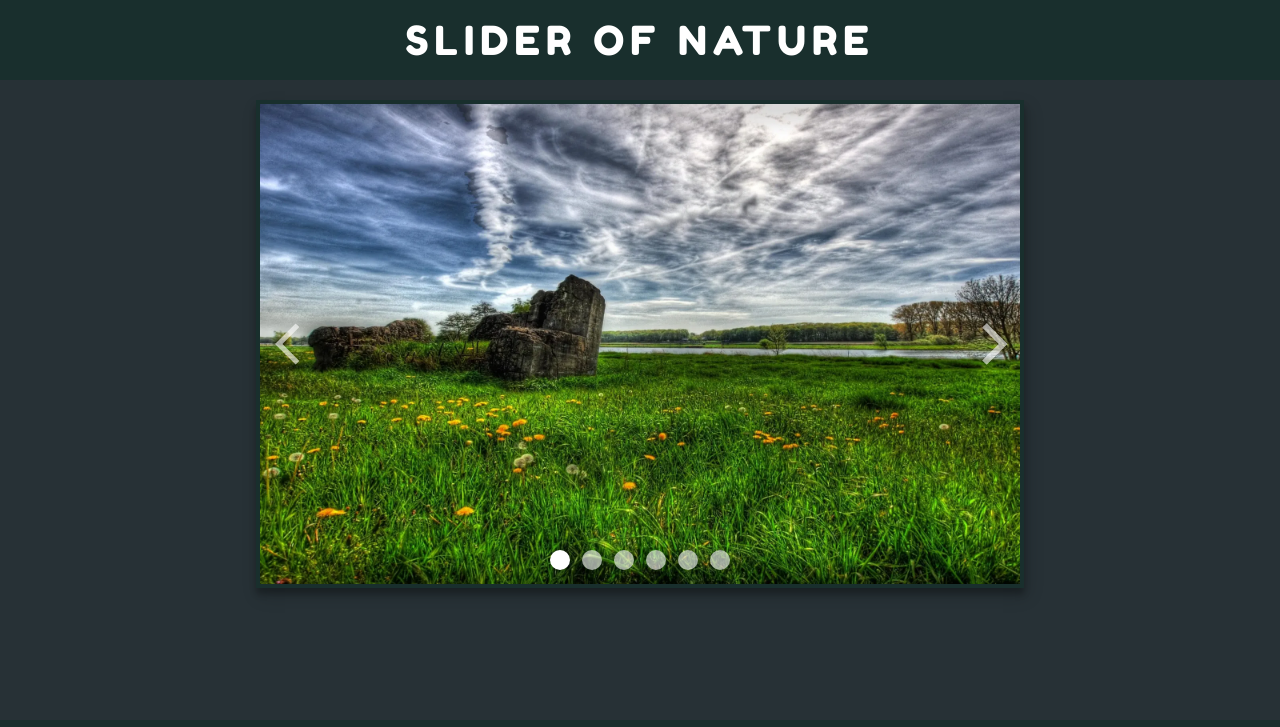
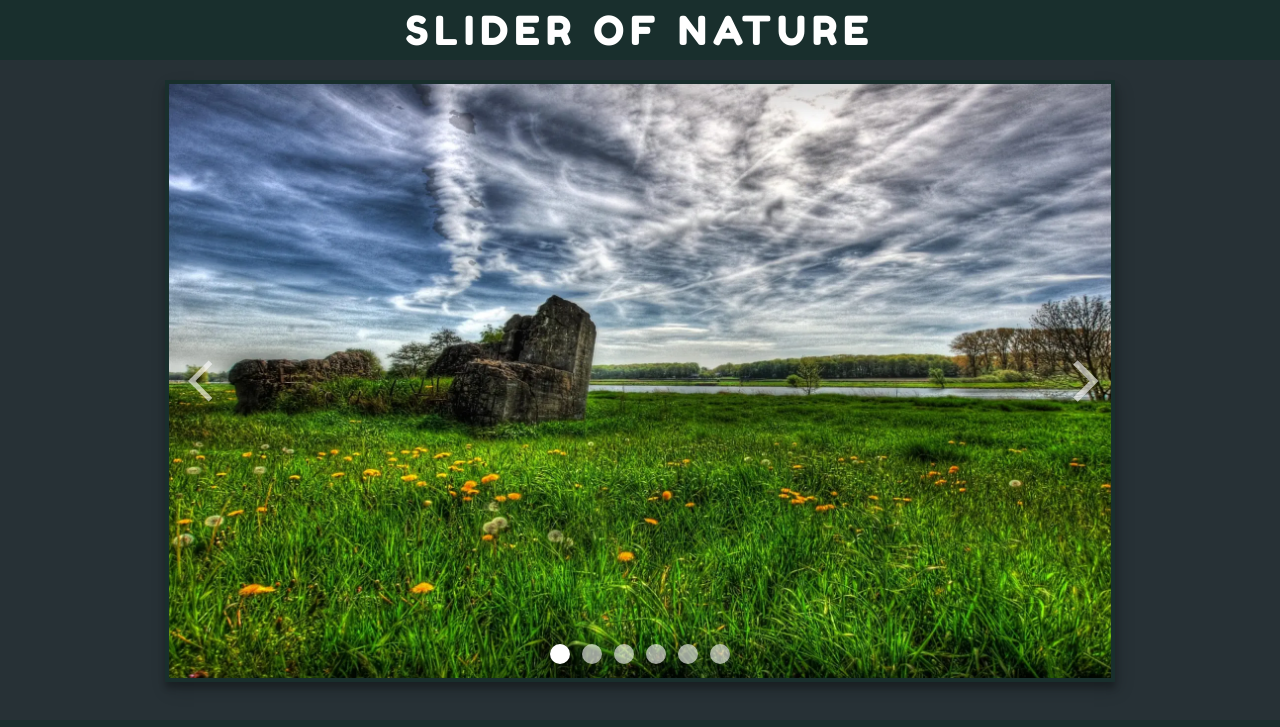
Before and after one commit to Alexej-Ilyutik/Slider-swiper, a website built with webpack: page slider-task/src/index.html in a window 1280 px wide. Shown: the top 727 px of the page. Built offline with nearby package versions, Linux system fonts and the light colour scheme.

Commit message:
fix: change adaptive

```diff
--- a/slider-task/src/index.html
+++ b/slider-task/src/index.html
@@ -8,6 +8,7 @@
     <title>Slider</title>
   </head>
   <body>
+    <div class="wrapper">
       <header class="header">
         <h1>slider of nature</h1>
       </header>
@@ -16,12 +17,36 @@
           <button class="slider__btn slider__prev"></button>
           <button class="slider__btn slider__next"></button>
           <div class="slider-container">
-          <img class="slider__image" src="assets/img/01.webp" alt="project1" />
-          <img class="slider__image" src="assets/img/02.webp" alt="project2" />
-          <img class="slider__image" src="assets/img/03.webp" alt="project3" />
-          <img class="slider__image" src="assets/img/04.webp" alt="project4" />
-          <img class="slider__image" src="assets/img/05.webp" alt="project5" />
-          <img class="slider__image" src="assets/img/06.webp" alt="project6" />
+            <img
+              class="slider__image"
+              src="assets/img/01.webp"
+              alt="project1"
+            />
+            <img
+              class="slider__image"
+              src="assets/img/02.webp"
+              alt="project2"
+            />
+            <img
+              class="slider__image"
+              src="assets/img/03.webp"
+              alt="project3"
+            />
+            <img
+              class="slider__image"
+              src="assets/img/04.webp"
+              alt="project4"
+            />
+            <img
+              class="slider__image"
+              src="assets/img/05.webp"
+              alt="project5"
+            />
+            <img
+              class="slider__image"
+              src="assets/img/06.webp"
+              alt="project6"
+            />
           </div>
           <ul class="slider__bullets"></ul>
         </div>
@@ -37,5 +62,6 @@
           <p>2022</p>
         </div>
       </footer>
+    </div>
   </body>
 </html>
--- a/slider-task/src/main.js
+++ b/slider-task/src/main.js
@@ -40,6 +40,7 @@ function init() {
 }
 
 window.addEventListener('resize', init);
+window.addEventListener('load', init);
 init();
 
 function createBullets() {
--- a/slider-task/src/styles/_main.scss
+++ b/slider-task/src/styles/_main.scss
@@ -1,21 +1,16 @@
 @import '_style.scss';
 
-body {
-  background-color: #000;
-  height: 100vh;
-  display: flex;
-  flex-direction: column;
-  align-content: space-between;
-  justify-content: space-between;
-  .main {
+
+.main {
     width: 100vw;
     background-color: $bg-color;
-    flex: 1 0 auto;
+    flex: 1 1 auto;
   }
-}
+
 
 .carousel {
-  max-width: 60%;
+  max-width: 950px;
+  height: auto;
   margin: 20px auto 20px auto;
   overflow: hidden;
   border: 4px solid $main-color;
--- a/slider-task/src/styles/_style.scss
+++ b/slider-task/src/styles/_style.scss
@@ -16,14 +16,26 @@ $bg-color: #273136;
   background-color: $bg-color;
 }
 
+html,
+body {
+  background-color: #000;
+  height: 100%;
+}
+
+.wrapper{
+  min-height: 100%;
+display: flex;
+  flex-direction: column;
+
+}
+
 @mixin flex($justifyContent: space-between) {
   display: flex;
   justify-content: $justifyContent;
 }
 
 @mixin headAndFoot() {
-  width: 100vw;
-  height: 10vh;
+  padding: 10px 0;
   background-color: $main-color;
 }
 
```
Lines whose indentation alone changed are shown as unchanged.
